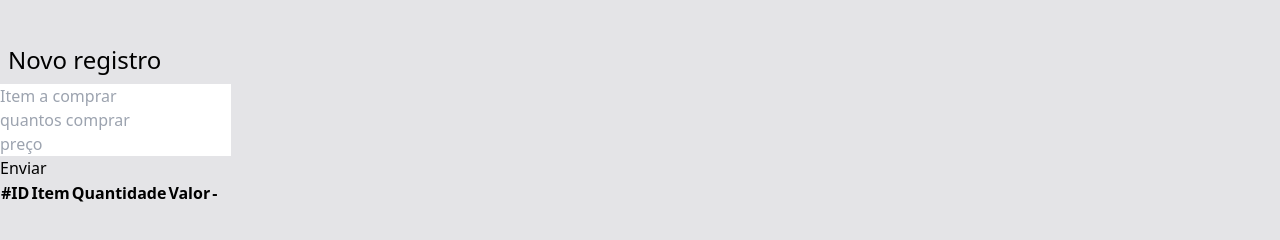
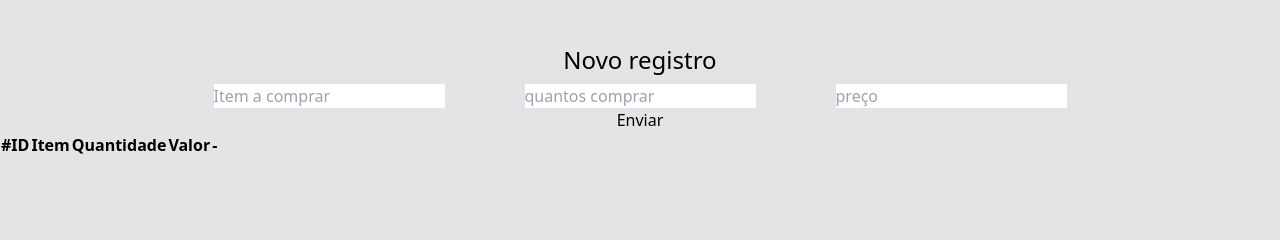
Before and after one commit to devYuriLopes/listaCompras, a plain HTML site: page front-end/src/view/index.html in a window 1280 px wide. Shown: the part 80-320 px from the top of the page. Drawn offline with nearby package versions, Linux system fonts and the light colour scheme.

Commit message:
centralização das divs com tailwind

```diff
--- a/front-end/src/view/index.html
+++ b/front-end/src/view/index.html
@@ -13,40 +13,42 @@
 
     <header>
 
-     <h1 class="text-3xl text-center font-semibold p-10 ">   Bem vindo à lista de compras mensal  </h1>
+        <h1 class="text-3xl text-center font-semibold p-10 "> Bem vindo à lista de compras mensal </h1>
 
     </header>
 
-    <section class="novos__registros" >
-        <div class="">
+    <section class="novos__registros flex items-center justify-center">
+        <div class="flex items-center justify-center flex-col w-full">
             <h3 class="text-2xl p-2">Novo registro</h1>
+
                 <form action="/" class="formulario ">
-                <div class=" ">
 
-                    <div class="form__registro">
+                    <div class=" flex flex-row ">
+
+                        <div class="form__registro mx-10">
                             <fieldset class="form-registro__item">
-                            <input id="item__compra" class="item__compra" type="text" name="item"
+                                <input id="item__compra flex items-center justify-center" class="item__compra" type="text" name="item"
                                     placeholder="Item a comprar" autocomplete="off" required>
                             </fieldset>
                         </div>
 
-                    <div class="form__registro">
+                        <div class="form__registro  mx-10">
                             <fieldset class="form-registro__item">
                                 <input id="quantidade__compra" class="quantidade__compra" type="text" name="quantidade"
                                     placeholder="quantos comprar" autocomplete="off" required>
                             </fieldset>
                         </div>
 
-                    <div class="form__registro">
+                        <div class="form__registro  mx-10">
                             <fieldset class="form-registro__item">
-                            <input id="valor__compra" class="valor__compra" type="text" name="valor" placeholder="preço"
-                                autocomplete="off" required>
+                                <input id="valor__compra" class="valor__compra" type="text" name="valor"
+                                    placeholder="preço" autocomplete="off" required>
                             </fieldset>
                         </div>
 
                     </div>
 
-                <div class="second__block">
+                    <div class="second__block flex items-center justify-center">
                         <button href="/" type="submit" class="button" id="envia__registro">Enviar</button>
                     </div>
 
```
Lines whose indentation alone changed are shown as unchanged.
